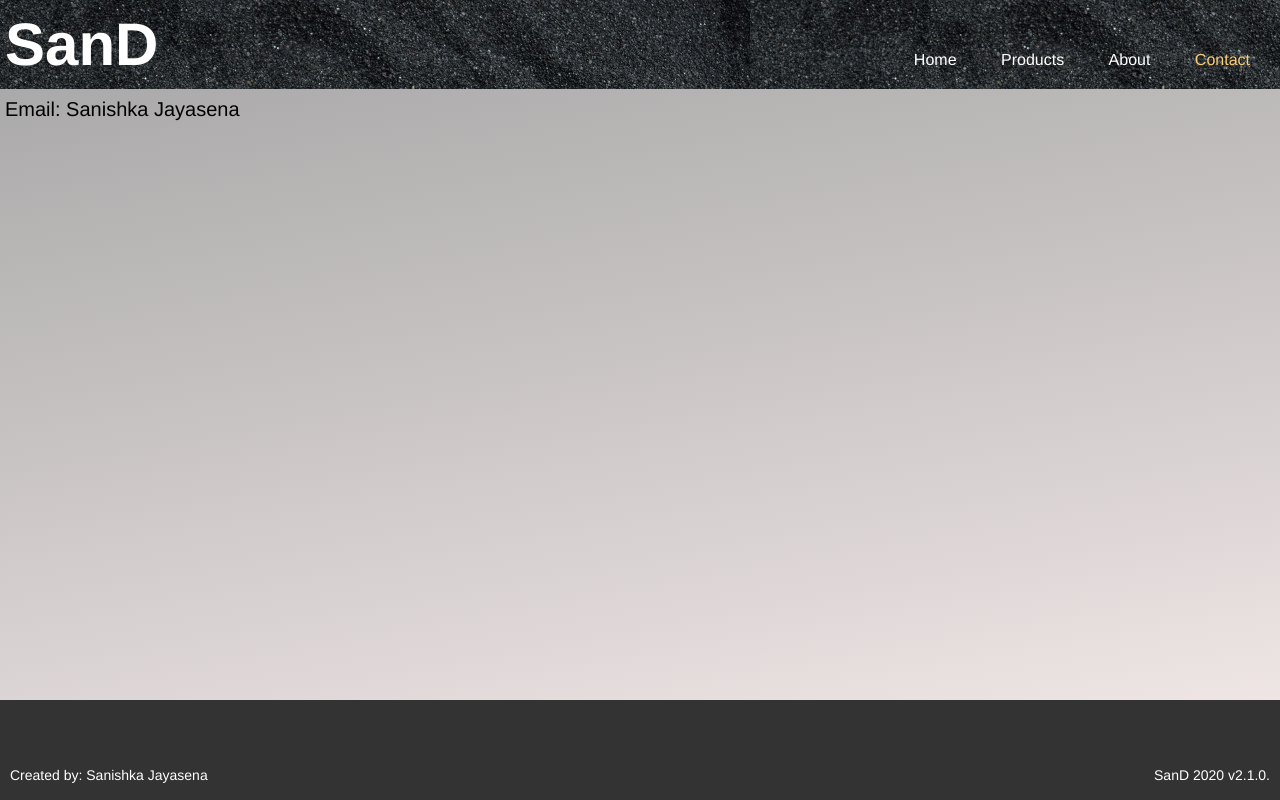
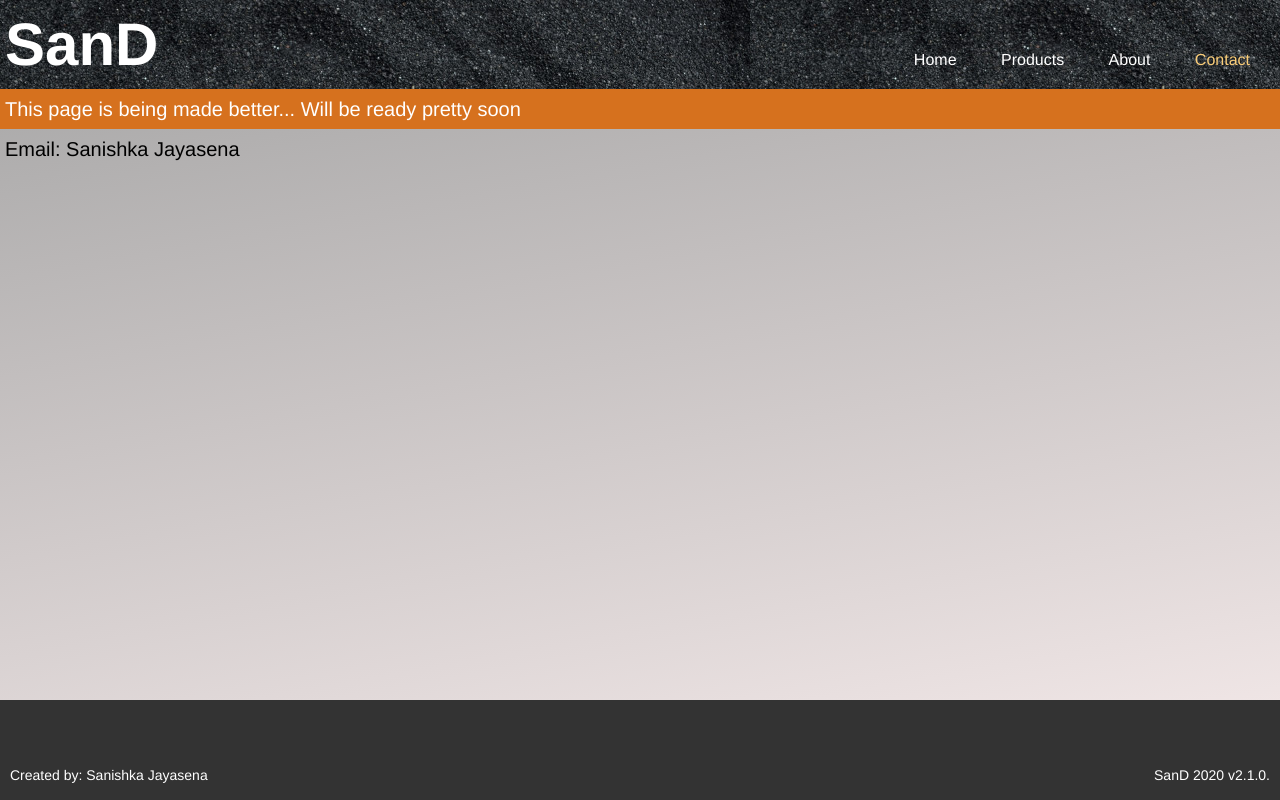
Before and after one commit to sanishka94/SanD, a PHP site: page /pages/contact.html in a window 1280 px wide. Run offline with PHP 8.4, Linux system fonts and the light colour scheme.

Commit message:
updated to v2.1.0.

```diff
--- a/pages/contact.html
+++ b/pages/contact.html
@@ -30,6 +30,7 @@
             </nav>
         </header>
         <main>
+            <p id="notice">This page is being made better... Will be ready pretty soon</p>
             <section>
                 <p>Email: Sanishka Jayasena</p>
             </section>
--- a/style/SanD_frame.css
+++ b/style/SanD_frame.css
@@ -71,6 +71,11 @@ main{
     flex-direction: column;
 }
 
+#notice{
+    background-color: rgb(214, 113, 30);
+    color: white;
+}
+
 body h1{
     font-size: 60px;
     font-weight: 900;
--- a/style/product_style.css
+++ b/style/product_style.css
@@ -17,8 +17,3 @@ section{
 section p{
     width: 50%;
 }
-
-#notice{
-    background-color: rgb(214, 113, 30);
-    color: white;
-}
```
